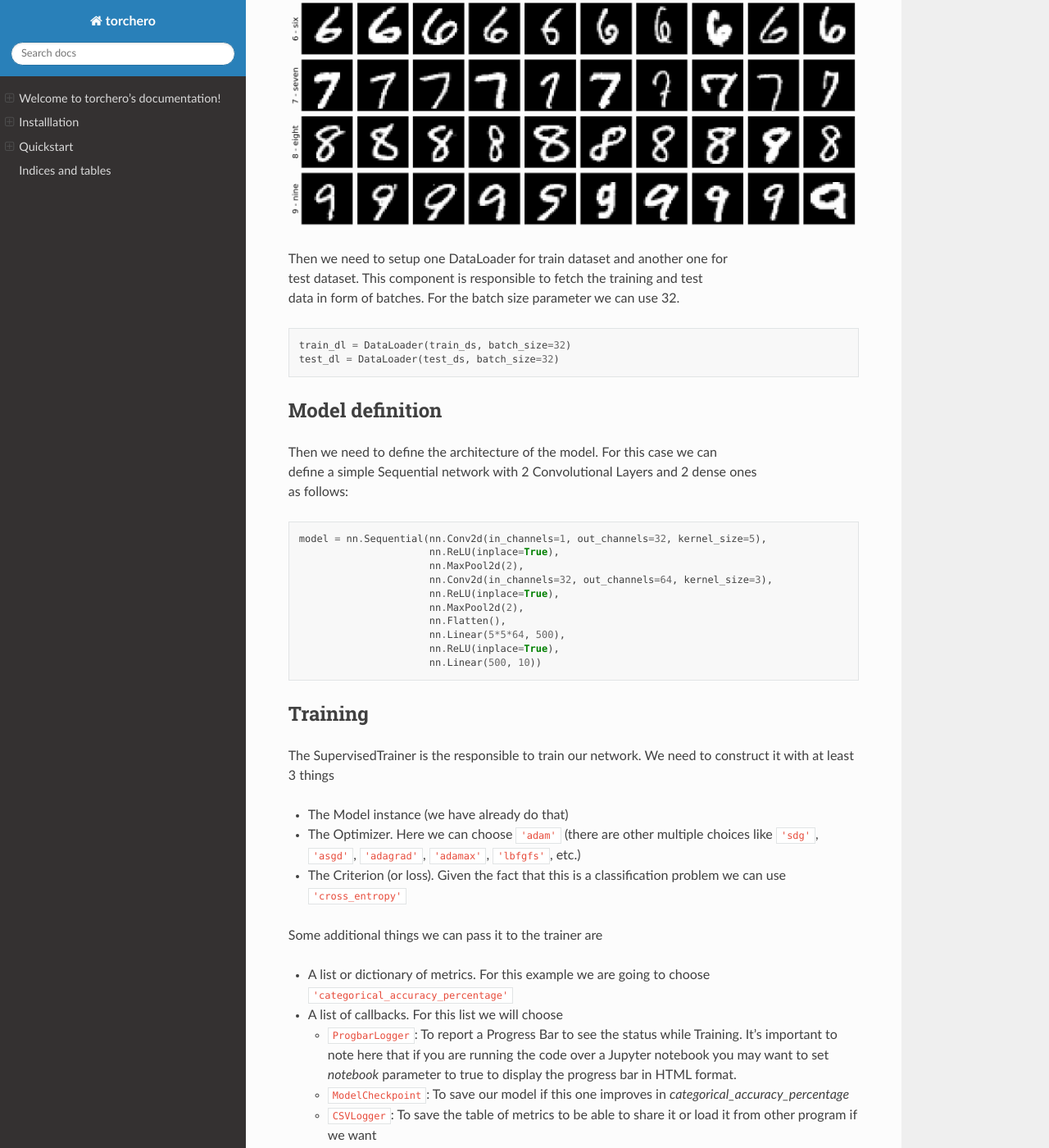
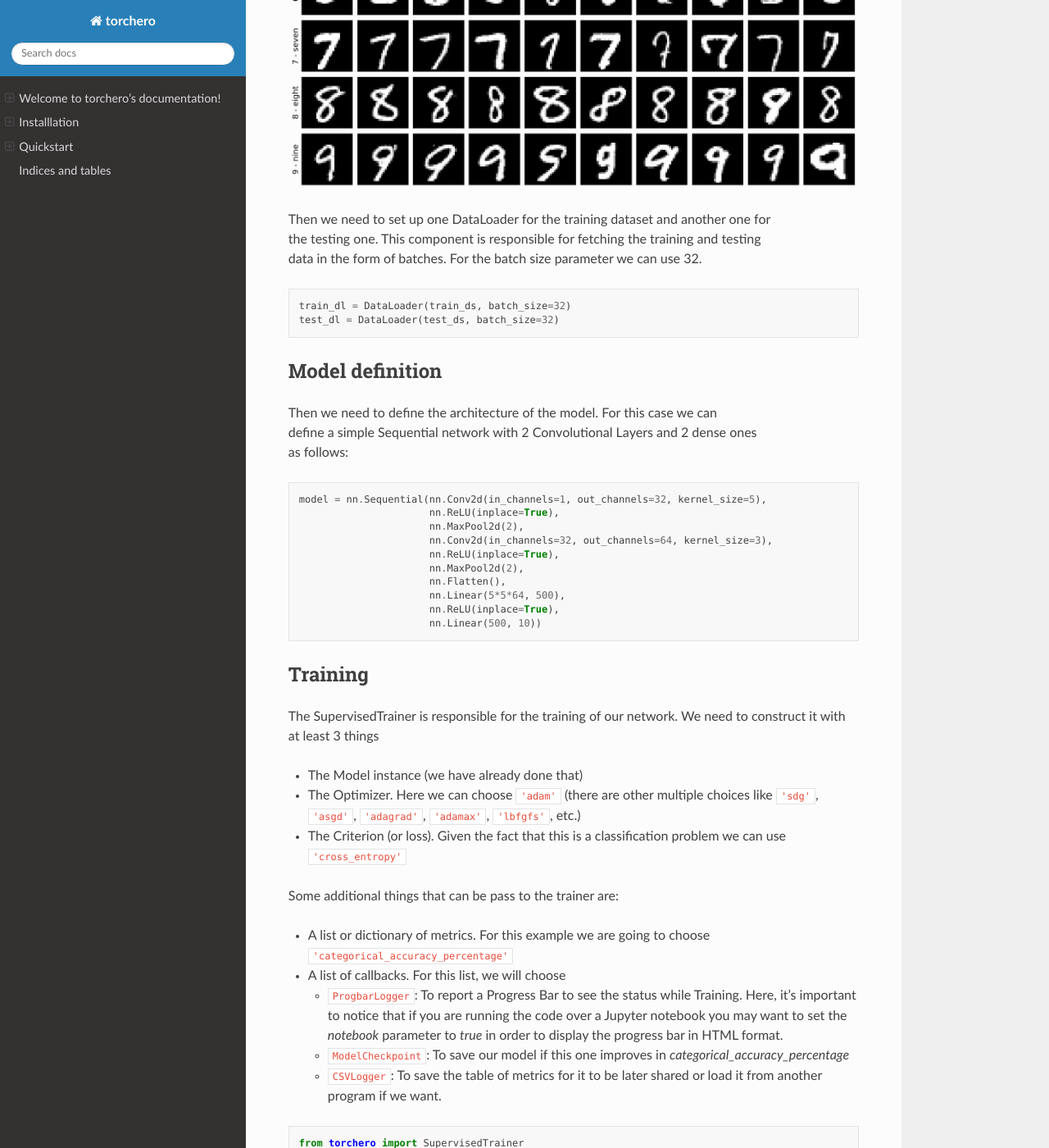
Before and after one commit to juancruzsosa/torchero, a Sphinx documentation site: the page built from documentation/source/index.rst, in a window 1280 px wide and 1400 px high, scrolled down 2484 px. Shown: the whole window at 82% size. Built offline with Sphinx 7.4.7 and the Read the Docs theme 2.0.0, drawn with Linux system fonts in a browser that asks for light colours; some of the changed text lies outside the part shown.

Commit message:
Update the documentation

```diff
--- a/documentation/source/index.rst
+++ b/documentation/source/index.rst
@@ -32,18 +32,18 @@
     :target: https://torchero.readthedocs.io/en/latest/?badge=latest
     :alt: Documentation Status
 
-**Torchero** is a library that works on top of *PyTorch* framework built for
-facilitate training of Neural Networks.
+**Torchero** is a library that works on top of the *PyTorch* framework built to
+facilitate the training of Neural Networks.
 
 Features
 --------
 
-It provides tools and utilities to
+It provides tools and utilities to:
 
-- Setup a training process in few lines of code.
-- Comes pre-built with several of metrics to monitor the training performance and display them in a handy progress bar.
-- If it's required, it integrates with *TensorBoard* to visualize those metrics in an online manner with a minimal setup.
-- Adaptability to add functionality via Callbacks.
+- Set up a training process in a few lines of code.
+- Monitor the training performance by checking several prebuilt metrics on a handy progress bar.
+- Integrate a dashboard with *TensorBoard* to visualize those metrics in an online manner with a minimal setup.
+- Add custom functionality via Callbacks.
 
 .. toctree::
    :maxdepth: 2
@@ -91,7 +91,7 @@
 Loading the Data
 ----------------
 
-First we need to import ``torchvision`` libraries to load the dataset
+First, we need to import ``torchvision`` libraries to load the dataset
 
 .. code-block:: python
 
@@ -99,7 +99,7 @@
     from torchvision import transforms # To convert to Images to Tensors
 
 
-Now we can import the train and the test dataset
+Now we can import the train and the test datasets.
 
 .. code-block:: python
 
@@ -108,10 +108,9 @@
 
 .. image:: /img/quickstart/install_mnist.png
 
-| To visualize the train dataset we can use show_imagegrid_dataset from utils
-| subpackage. We can do the same for the test set. This could be helpful to see
-| just with a quick look if the test dataset is representative with
-| respect to the train dataset.
+| To visualize the training dataset we can use show_imagegrid_dataset from utils
+| subpackage. We can do the same for the testing set. This could be helpful to compare in no time
+| the training dataset with the testing one.
 
 .. code-block:: python
 
@@ -123,9 +122,9 @@
 
 .. image:: /img/quickstart/mnist_train_data.png
 
-| Then we need to setup one DataLoader for train dataset and another one for
-| test dataset. This component is responsible to fetch the training and test
-| data in form of batches. For the batch size parameter we can use 32.
+| Then we need to set up one DataLoader for the training dataset and another one for
+| the testing one. This component is responsible for fetching the training and testing
+| data in the form of batches. For the batch size parameter we can use 32.
 
 .. code-block:: python
 
@@ -156,21 +155,21 @@
 Training
 --------
 
-The SupervisedTrainer is the responsible to train our network. We need to construct it with at least 3 things
+The SupervisedTrainer is responsible for the training of our network. We need to construct it with at least 3 things
 
-- The Model instance (we have already do that)
+- The Model instance (we have already done that)
 - The Optimizer. Here we can choose ``'adam'`` (there are other multiple choices like ``'sdg'``, ``'asgd'``, ``'adagrad'``, ``'adamax'``, ``'lbfgfs'``, etc.)
 - The Criterion (or loss). Given the fact that this is a classification problem we can use ``'cross_entropy'``
 
-Some additional things we can pass it to the trainer
-are
+Some additional things that can be pass to the trainer
+are:
 
 - A list or dictionary of metrics. For this example we are going to choose ``'categorical_accuracy_percentage'``
-- A list of callbacks. For this list we will choose
+- A list of callbacks. For this list, we will choose
 
-  - ``ProgbarLogger``: To report a Progress Bar to see the status while Training. It's important to note here that if you are running the code over a Jupyter notebook you may want to set `notebook` parameter to true to display the progress bar in HTML format.
+  - ``ProgbarLogger``: To report a Progress Bar to see the status while Training. Here, it's important to notice that if you are running the code over a Jupyter notebook you may want to set the `notebook` parameter to `true` in order to display the progress bar in HTML format.
   - ``ModelCheckpoint``: To save our model if this one improves in `categorical_accuracy_percentage`
-  - ``CSVLogger``: To save the table of metrics to be able to share it or load it from other program if we want
+  - ``CSVLogger``: To save the table of metrics for it to be later shared or load it from another program if we want.
 
 .. code-block:: python
 
```
